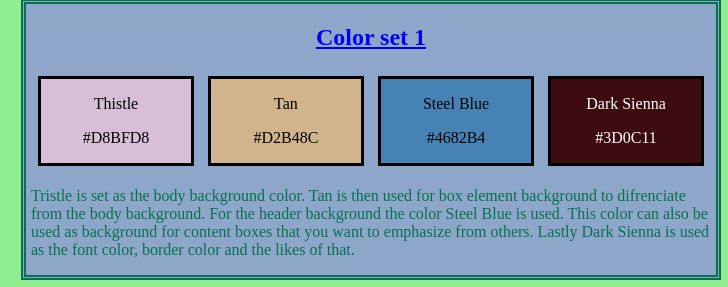
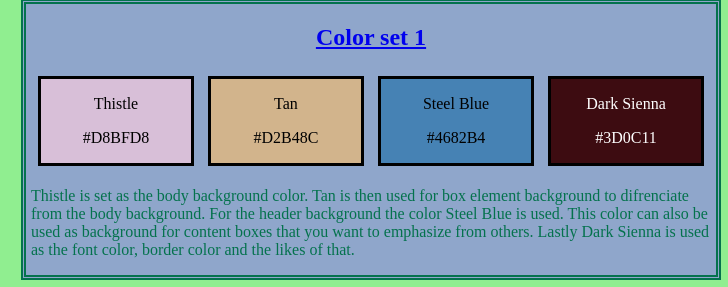
Before and after one commit to Tuanur01/design, a plain HTML site: page colorsyle2.html in a window 1280 px wide. Shown: the part 880-1167 px from the top of the page, 269-997 px from the left. Drawn offline with Linux system fonts and the light colour scheme.

Commit message:
Update colorsyle2.html

```diff
--- a/colorsyle2.html
+++ b/colorsyle2.html
@@ -55,7 +55,7 @@
                         <p>Dark Sienna</p>
                         <p>#3D0C11</p>
                     </section>
-                    <p class="description">Tristle is set as the body background color. Tan is then used for box element background to difrenciate from the body background.
+                    <p class="description">Thistle is set as the body background color. Tan is then used for box element background to difrenciate from the body background.
                         For the header background the color Steel Blue is used. This color can also be used as background for content boxes that you want to emphasize from others.
                         Lastly Dark Sienna is used as the font color, border color and the likes of that.
                     </p>
```
